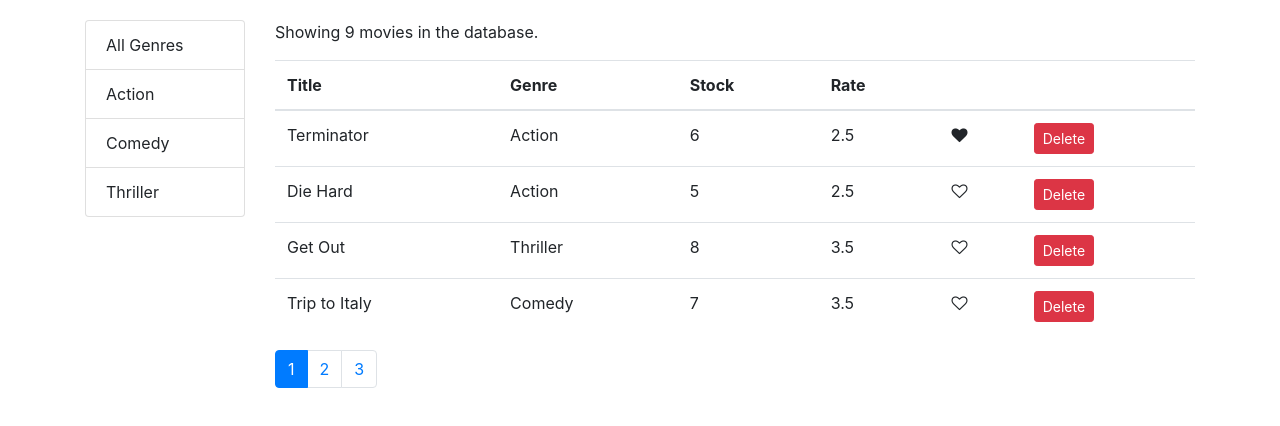
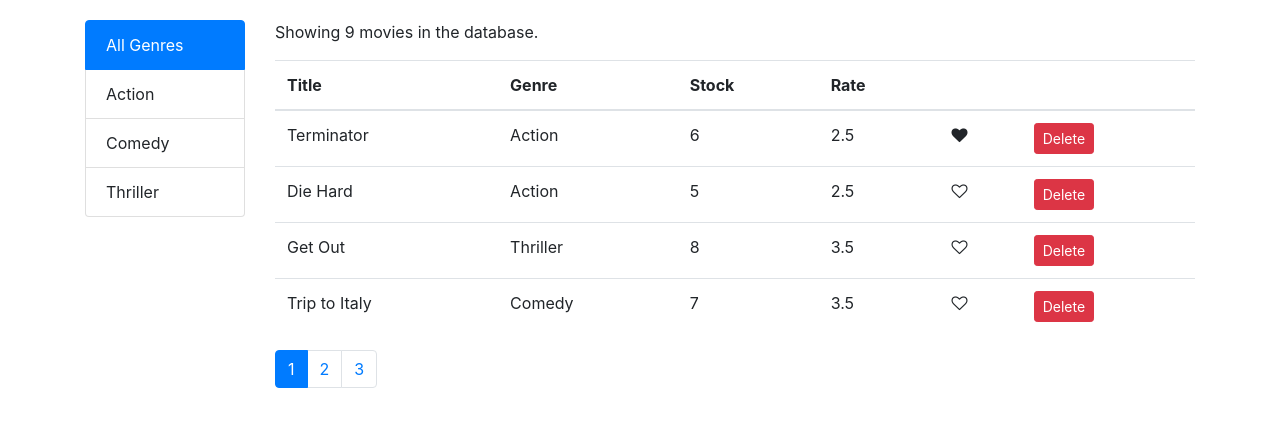
Before and after one commit to big-smile-94/vidly, a React (Create React App) app: page / in a window 1280 px wide. Shown: the top 426 px of the page. Built offline with nearby package versions, Linux system fonts and the light colour scheme.

Commit message:
hightlight active genre in the listgroup

```diff
--- a/src/components/common/listGroup.jsx
+++ b/src/components/common/listGroup.jsx
@@ -1,12 +1,14 @@
 import React from 'react';
 
-const ListGroup = ({ items, onGroupChange }) => {
+const ListGroup = ({ items, currentGroup, onGroupChange }) => {
   return (
     <ul className="list-group">
       {items.map((item) => (
         <li
           key={item._id}
-          className="list-group-item"
+          className={`list-group-item ${
+            item.name === currentGroup && 'active'
+          } `}
           onClick={() => onGroupChange(item)}
         >
           {item.name}
--- a/src/components/movies.jsx
+++ b/src/components/movies.jsx
@@ -1,6 +1,6 @@
 import React, { Component } from 'react';
 import { getMovies } from '../services/fakeMovieService';
-import { genres } from '../services/fakeGenreService';
+import { getGenres } from '../services/fakeGenreService';
 import Pagination from './common/pagination';
 import Like from './common/like';
 import paginate from '../utils/paginate';
@@ -9,6 +9,13 @@ import ListGroup from './common/listGroup';
 class Movies extends Component {
   state = {
     movies: getMovies(),
+    genres: [
+      {
+        _id: '5b21ca3eeb7f6fbccd471812',
+        name: 'All Genres',
+      },
+      ...getGenres(),
+    ],
     pageSize: 4,
     currentPage: 1,
     currentGenre: 'All Genres',
@@ -42,6 +49,7 @@ class Movies extends Component {
       pageSize,
       currentPage,
       currentGenre,
+      genres,
       movies: allMovies,
     } = this.state;
 
@@ -60,13 +68,8 @@ class Movies extends Component {
       <div className="row">
         <div className="col-2">
           <ListGroup
-            items={[
-              {
-                _id: '5b21ca3eeb7f6fbccd471812',
-                name: 'All Genres',
-              },
-              ...genres,
-            ]}
+            items={genres}
+            currentGroup={currentGenre}
             onGroupChange={this.handleGroupChange}
           />
         </div>
```
